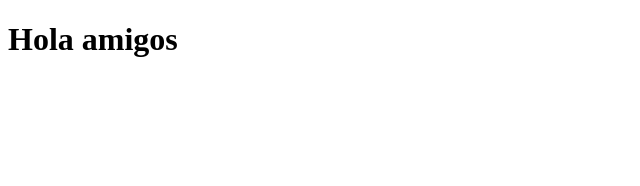
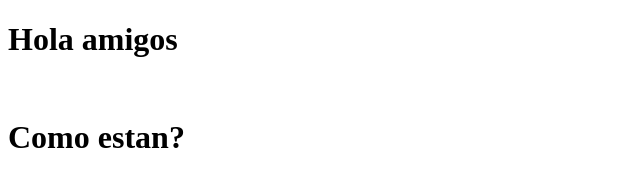
Before and after one commit to Diegoesp-0/Desarrollo-web, a plain HTML site: page index.html in a window 1280 px wide. Shown: the whole page, without its empty margins (0-640 px from the left). Drawn offline with Linux system fonts and the light colour scheme.

Commit message:
Cambios de prueba

```diff
--- a/index.html
+++ b/index.html
@@ -6,6 +6,7 @@
     <title>Espiritu Manzanarez Diego Manuel</title>
 </head>
 <body>
-    <h1>Hola amigos</h1>
+    <h1>Hola amigos</h1><br>
+    <h1>Como estan?</h1>
 </body>
 </html>
```
